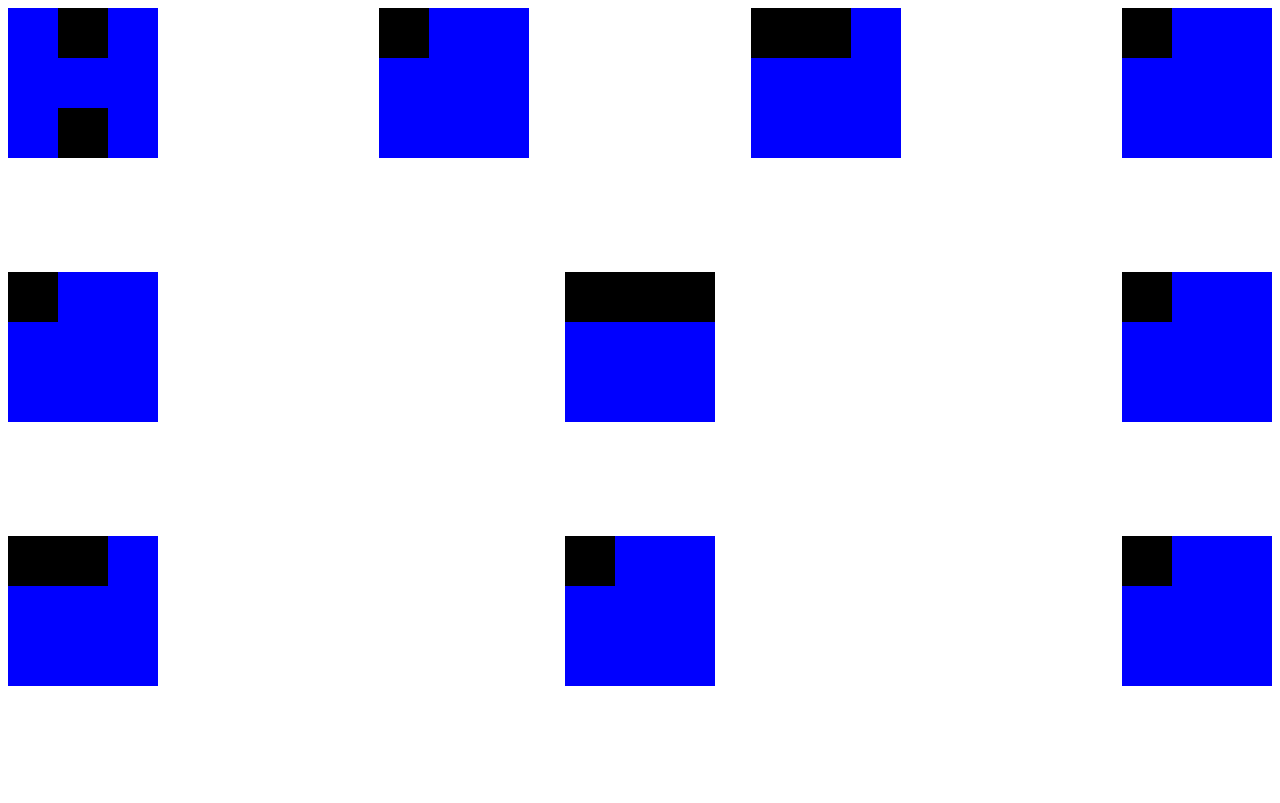
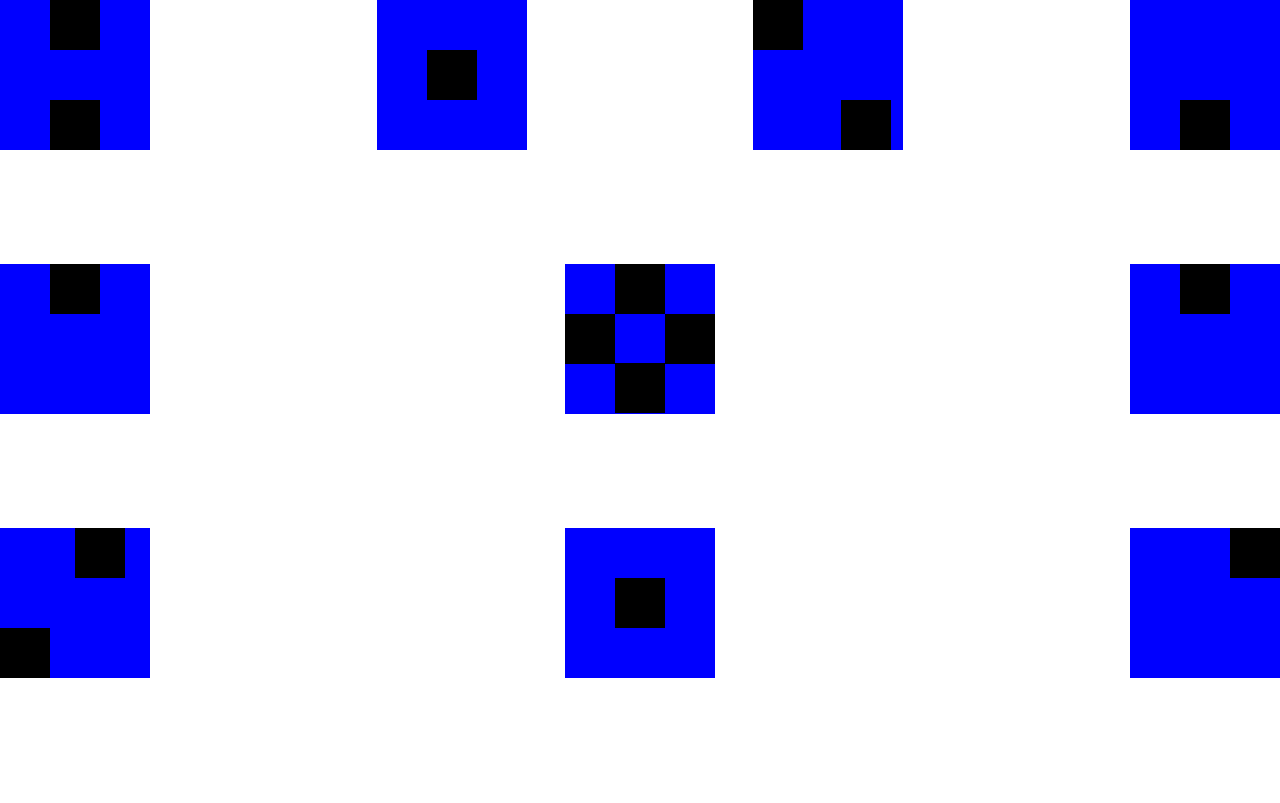
Before and after one commit to DiegoSchuedaSchapieski/html, a plain HTML site: page Html/Aula 2/index.html in a window 1280 px wide. Drawn offline with Linux system fonts and the light colour scheme.

Commit message:
precaucao2

```diff
--- a/Html/Aula 2/estrutura.css
+++ b/Html/Aula 2/estrutura.css
@@ -1,3 +1,8 @@
+*{
+
+    margin: 0%;
+    padding: 0px;
+}
 .body{
     width: 100%;
     height: 100vh;
@@ -31,3 +36,56 @@
     align-items: center;
     justify-content: space-between;
 }
+.q2{
+    display: flex;
+    align-items: center;
+    justify-content: center;
+}
+.metade{
+    display: flex;
+    width: 50%;
+    height: 100%;
+
+}
+.terco{
+    width: 100%;
+    height: 33%;
+}
+.q3{
+    display: flex;
+    align-items: center;
+    flex-direction: column-reverse;
+    justify-content: end;
+}
+.q4{
+    display: flex;
+    justify-content: center;
+    align-items: end;
+
+}
+.q5{
+    display: flex;
+    justify-content: center;
+}
+
+.q6{
+    display: flex;
+    justify-content: space-between;
+}
+.coluna{
+    display: flex;
+    flex-direction: column;
+}
+
+.flex{
+    display: flex;
+}
+.q8{
+    display: flex;
+    flex-direction: column-reverse;
+    justify-content: end;
+}
+
+.q9{
+   flex-direction: row-reverse;
+}
--- a/Html/Aula 2/index.html
+++ b/Html/Aula 2/index.html
@@ -1,56 +1,73 @@
 <!DOCTYPE html>
 <html lang="en">
 <link rel="stylesheet" href="estrutura.css">
+
 <head>
     <meta charset="UTF-8">
     <meta name="viewport" content="width=device-width, initial-scale=1.0">
     <title>Desafio</title>
 </head>
+
 <body>
     <div class="body">
         <div class="line">
-             <div class="bloco q1">
+            <div class="bloco q1">
                 <div class="bloquinho"></div>
 
                 <div class="bloquinho"></div>
             </div>
-            <div class="bloco">
+            <div class="bloco q2">
                 <div class="bloquinho"></div>
             </div>
             <div class="bloco">
-                <div class="bloquinho"></div>
+                <div class="metade">
+                    <div class="bloquinho"></div>
+                </div>
+                <div class="metade q3">
+                    <div class="bloquinho"></div>
+                </div>
+            </div>
+            <div class="bloco q4">
                 <div class="bloquinho"></div>
             </div>
-            <div class="bloco">
+        </div>
+        <div class="line">
+            <div class="bloco q5">
+                <div class="bloquinho"></div>
+            </div>
+            <div class="bloco coluna">
+                <div class="terco flex q5">
+                    <div class="bloquinho"></div>
+                </div>
+                <div class="terco flex q6">
+                    <div class="bloquinho"></div>
+                    <div class="bloquinho"></div>
+                </div>
+                <div class="terco flex q5">
+                    <div class="bloquinho"></div>
+                </div>
+            </div>
+            <div class="bloco q5">
                 <div class="bloquinho"></div>
             </div>
         </div>
         <div class="line">
             <div class="bloco">
-                <div class="bloquinho"></div>
-                </div>
-            <div class="bloco">
-                <div class="bloquinho"></div>
-                <div class="bloquinho"></div>
-                <div class="bloquinho"></div>
+                <div class="metade q8">
+                    <div class="bloquinho"> </div>
+            </div>
+                <div class="metade ">
                 <div class="bloquinho"></div>
             </div>
-            <div class="bloco">
+            </div>
+            <div class="bloco q2 ">
                 <div class="bloquinho"></div>
             </div>
-        </div>
-        <div class="line">
-            <div class="bloco">
-                <div class="bloquinho"> </div>
-                <div class="bloquinho"></div>
-            </div>
-            <div class="bloco">
-                <div class="bloquinho"></div>
-            </div>
-            <div class="bloco">
+            <div class="bloco q9">
                 <div class="bloquinho"></div>
             </div>
         </div>
 
 </body>
+
 </html>
```
